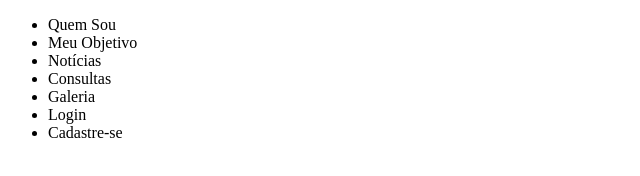
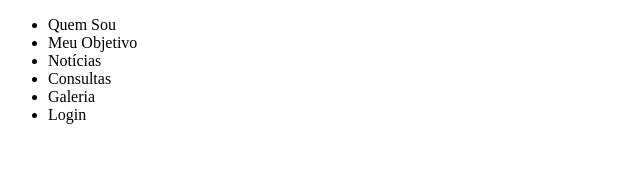
Before and after one commit to bmarques1995/cgsite, a plain HTML site: page index.html in a window 1280 px wide. Shown: the full height of the page, 0-640 px from the left. Drawn offline with Linux system fonts and the light colour scheme.

Commit message:
Remoção de área de cadastro
O cadastro será feito por administradores

```diff
--- a/index.html
+++ b/index.html
@@ -13,7 +13,6 @@
             <li>Consultas</li> <!--Área dinâmica-->
             <li>Galeria</li>
             <li>Login</li> <!--Área dinâmica-->
-            <li>Cadastre-se</li> <!--Área dinâmica-->
         </ul>
     </body>
 </html>
```
